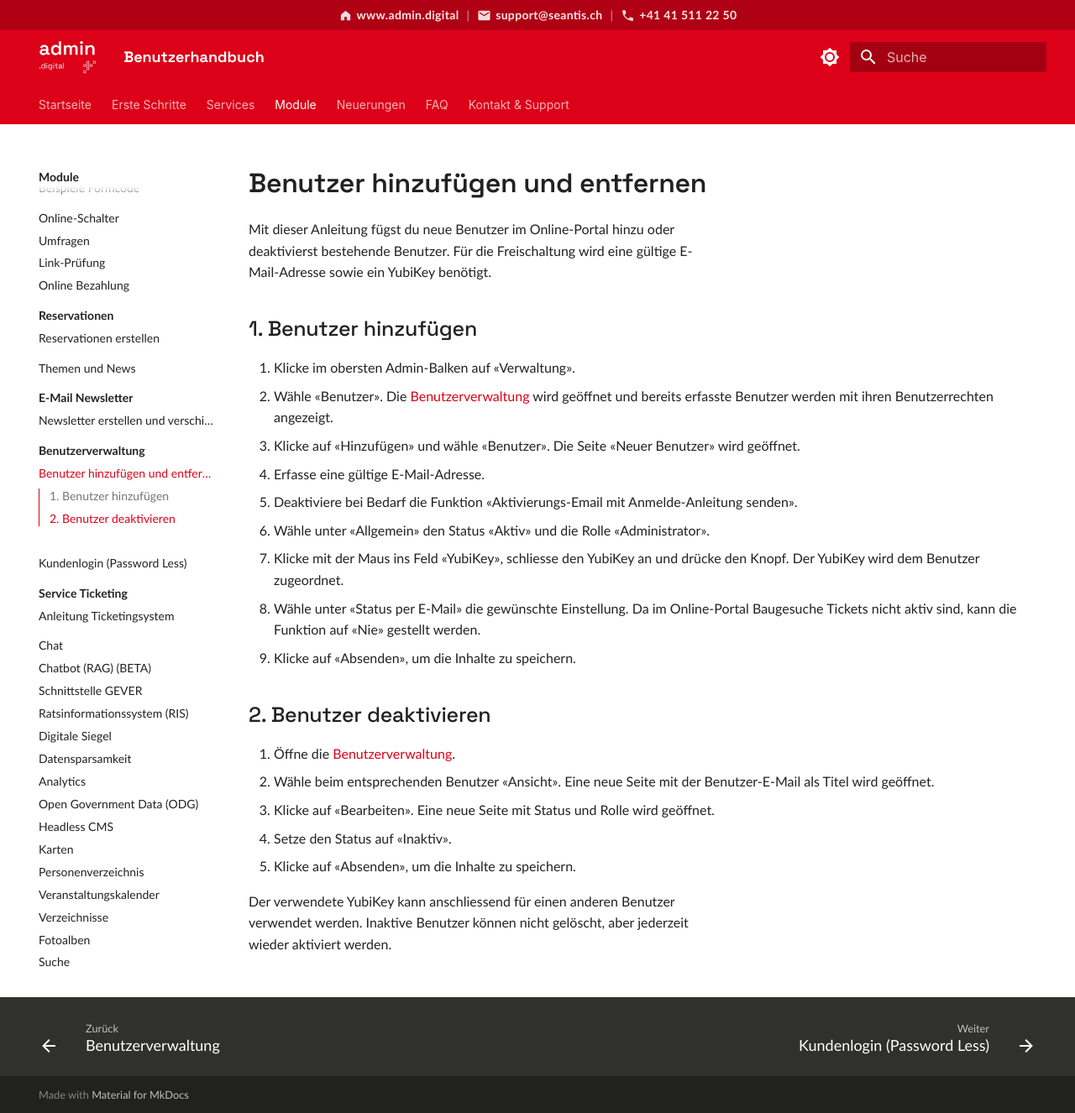
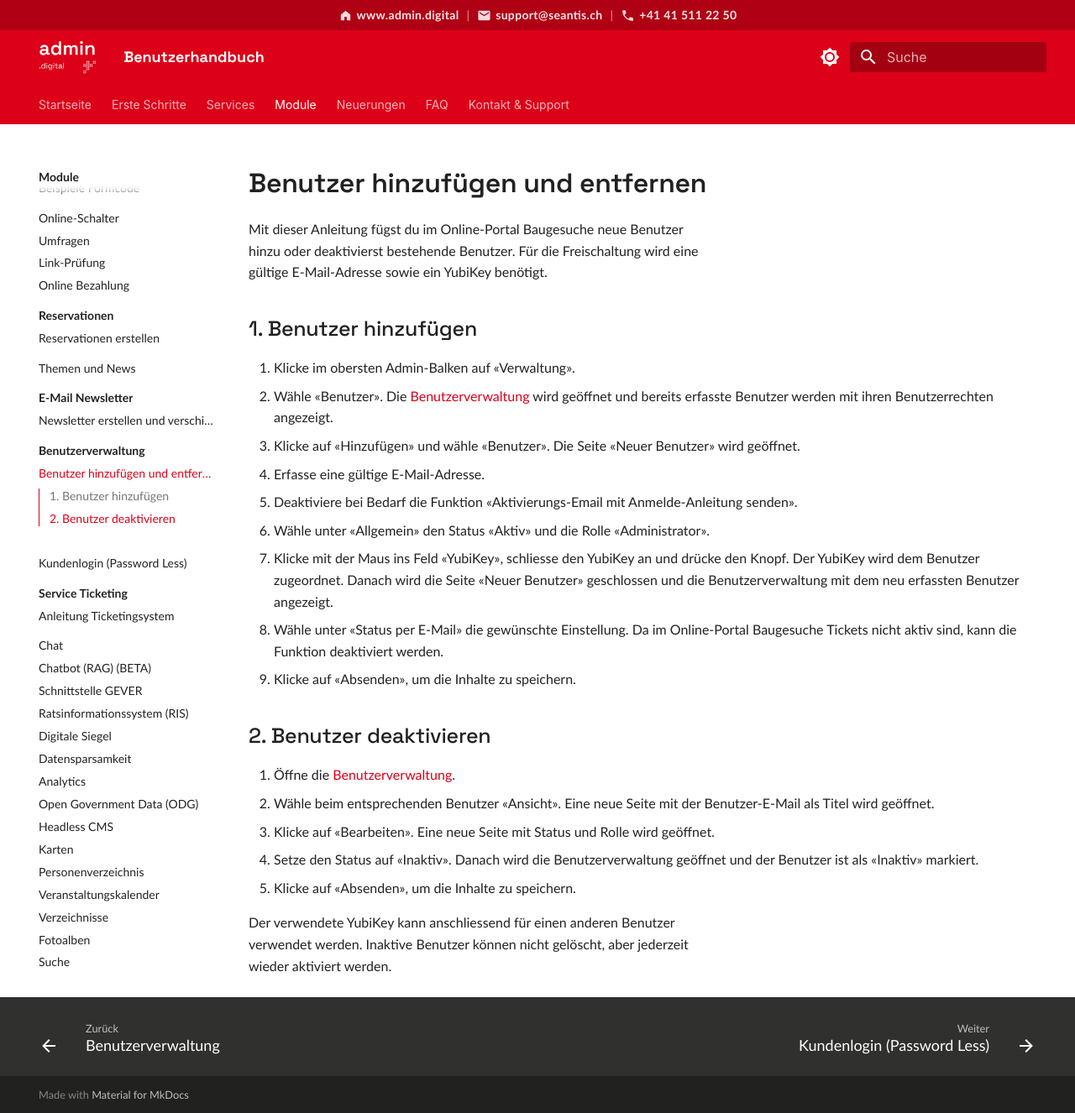
Before and after one commit to seantis/docs-admin-digital, an MkDocs documentation site: the page built from content/module/benutzerverwaltung/hinzufuegen-und-entfernen.md, in a window 1280 px wide and 1326 px high. Shown: the whole window at 84% size. Built offline with MkDocs 1.6.1 and Material for MkDocs 9.7.7, drawn with Linux system fonts in a browser that asks for light colours.

Commit message:
chore: add sources of benutzerverwaltung

```diff
--- a/content/module/benutzerverwaltung/hinzufuegen-und-entfernen.md
+++ b/content/module/benutzerverwaltung/hinzufuegen-und-entfernen.md
@@ -5,7 +5,7 @@ description: Schritt-für-Schritt-Anleitung für das Hinzufügen und Deaktiviere
 
 # Benutzer hinzufügen und entfernen
 
-Mit dieser Anleitung fügst du neue Benutzer im Online-Portal hinzu oder deaktivierst bestehende Benutzer. Für die Freischaltung wird eine gültige E-Mail-Adresse sowie ein YubiKey benötigt.
+Mit dieser Anleitung fügst du im Online-Portal Baugesuche neue Benutzer hinzu oder deaktivierst bestehende Benutzer. Für die Freischaltung wird eine gültige E-Mail-Adresse sowie ein YubiKey benötigt.
 
 ## 1. Benutzer hinzufügen
 
@@ -15,8 +15,8 @@ Mit dieser Anleitung fügst du neue Benutzer im Online-Portal hinzu oder deaktiv
 4. Erfasse eine gültige E-Mail-Adresse.
 5. Deaktiviere bei Bedarf die Funktion «Aktivierungs-Email mit Anmelde-Anleitung senden».
 6. Wähle unter «Allgemein» den Status «Aktiv» und die Rolle «Administrator».
-7. Klicke mit der Maus ins Feld «YubiKey», schliesse den YubiKey an und drücke den Knopf. Der YubiKey wird dem Benutzer zugeordnet.
-8. Wähle unter «Status per E-Mail» die gewünschte Einstellung. Da im Online-Portal Baugesuche Tickets nicht aktiv sind, kann die Funktion auf «Nie» gestellt werden.
+7. Klicke mit der Maus ins Feld «YubiKey», schliesse den YubiKey an und drücke den Knopf. Der YubiKey wird dem Benutzer zugeordnet. Danach wird die Seite «Neuer Benutzer» geschlossen und die Benutzerverwaltung mit dem neu erfassten Benutzer angezeigt.
+8. Wähle unter «Status per E-Mail» die gewünschte Einstellung. Da im Online-Portal Baugesuche Tickets nicht aktiv sind, kann die Funktion deaktiviert werden.
 9. Klicke auf «Absenden», um die Inhalte zu speichern.
 
 ## 2. Benutzer deaktivieren
@@ -24,7 +24,7 @@ Mit dieser Anleitung fügst du neue Benutzer im Online-Portal hinzu oder deaktiv
 1. Öffne die [Benutzerverwaltung](/module/benutzerverwaltung/).
 2. Wähle beim entsprechenden Benutzer «Ansicht». Eine neue Seite mit der Benutzer-E-Mail als Titel wird geöffnet.
 3. Klicke auf «Bearbeiten». Eine neue Seite mit Status und Rolle wird geöffnet.
-4. Setze den Status auf «Inaktiv».
+4. Setze den Status auf «Inaktiv». Danach wird die Benutzerverwaltung geöffnet und der Benutzer ist als «Inaktiv» markiert.
 5. Klicke auf «Absenden», um die Inhalte zu speichern.
 
 Der verwendete YubiKey kann anschliessend für einen anderen Benutzer verwendet werden. Inaktive Benutzer können nicht gelöscht, aber jederzeit wieder aktiviert werden.
```
